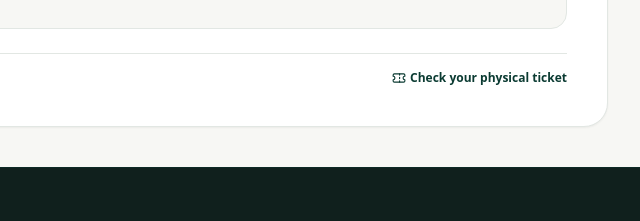
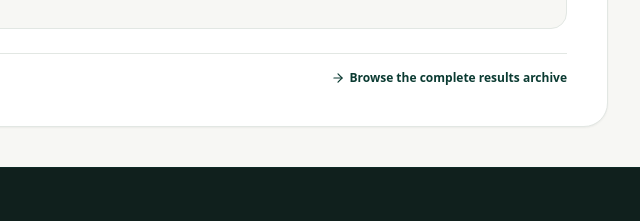
Before and after one commit to gunavarma/lottery-result-checker, an Astro site: page /results in a window 1280 px wide. Shown: the part 888-1109 px from the top of the page, 640-1280 px from the left. Built offline with nearby package versions, Linux system fonts and the light colour scheme; Astro itself is replaced by a stand-in of ours; some packages are replaced by stand-ins of ours; no server answers; the database is empty.

Commit message:
fix(link): enhance result detail link matching and update navigation link

```diff
--- a/components/Link.tsx
+++ b/components/Link.tsx
@@ -51,7 +51,8 @@ export function Link({
   // A single full-result document is small in the browser cache and is exactly
   // the destination a visitor has indicated they want to open.
   const isResultDetail =
-    href.startsWith('/kerala-lottery-result/') || href.startsWith('/results/');
+    /^\/kerala-lottery-result\/[^/?]+(?:[?#]|$)/.test(href) ||
+    /^\/results\/(?!date\/)[^/?]+\/[^/?]+(?:[?#]|$)/.test(href);
   const astroPrefetch = prefetch && isResultDetail ? 'hover' : undefined;
 
   return <a href={href} data-astro-prefetch={astroPrefetch} {...anchorProps} />;
--- a/components/pages/ResultsHub.tsx
+++ b/components/pages/ResultsHub.tsx
@@ -1,5 +1,5 @@
 import React from 'react';
-import Link from 'next/link';
+import Link from '@/components/Link';
 import { prisma } from '@/lib/prisma';
 import { serializeData, formatINR } from '@/lib/format';
 import { Breadcrumbs } from '@/components/Breadcrumbs';
@@ -11,12 +11,11 @@ import {
   ArrowRight,
   ShieldCheck,
   Sparkles,
-  Ticket,
   Search,
 } from 'lucide-react';
 import { format, subDays } from 'date-fns';
 import { getOrSetCache } from '@/lib/cache';
-import { drawView } from '@/lib/results/projections';
+import { drawView, LOTTERY_DIRECTORY } from '@/lib/results/projections';
 
 
 export const metadata = constructMetadata({
@@ -46,10 +45,12 @@ export async function getResultsHubData() {
           prisma.draw.findMany({
             where: { status: 'PUBLISHED' },
             orderBy: { drawDate: 'desc' },
-            take: 25,
-            // The hub renders the headline winner of each of 25 draws. Measured
-            // before this projection: 192.5 KB per uncached render; after: 46.4 KB
-            // (and with `onlyHeadlinePrize` narrower still).
+            // The landing screen is a current-results dashboard, not the archive.
+            // Twelve rows cover almost two weeks of daily draws; the dedicated
+            // archive is linked immediately below. Rendering 25 rows delayed LCP
+            // and doubled the database payload before a visitor saw the first
+            // useful result.
+            take: 12,
             select: drawView({ prizeTake: 1, winningNumberTake: 1, onlyHeadlinePrize: true }),
           }),
           prisma.lottery.findMany({
@@ -58,6 +59,7 @@ export async function getResultsHubData() {
               { isBumper: 'asc' },
               { name: 'asc' },
             ],
+            select: LOTTERY_DIRECTORY,
           }),
         ]);
 
@@ -298,11 +300,11 @@ export function ResultsHubPage({
           </div>
 
           <Link
-            href="/check-ticket"
+            href="/kerala-lottery-results"
             className="font-bold text-[#0B3B32] hover:underline inline-flex items-center gap-1"
           >
-            <Ticket className="w-3.5 h-3.5" />
-            <span>Check your physical ticket</span>
+            <ArrowRight className="w-3.5 h-3.5" />
+            <span>Browse the complete results archive</span>
           </Link>
         </div>
       </div>
```
